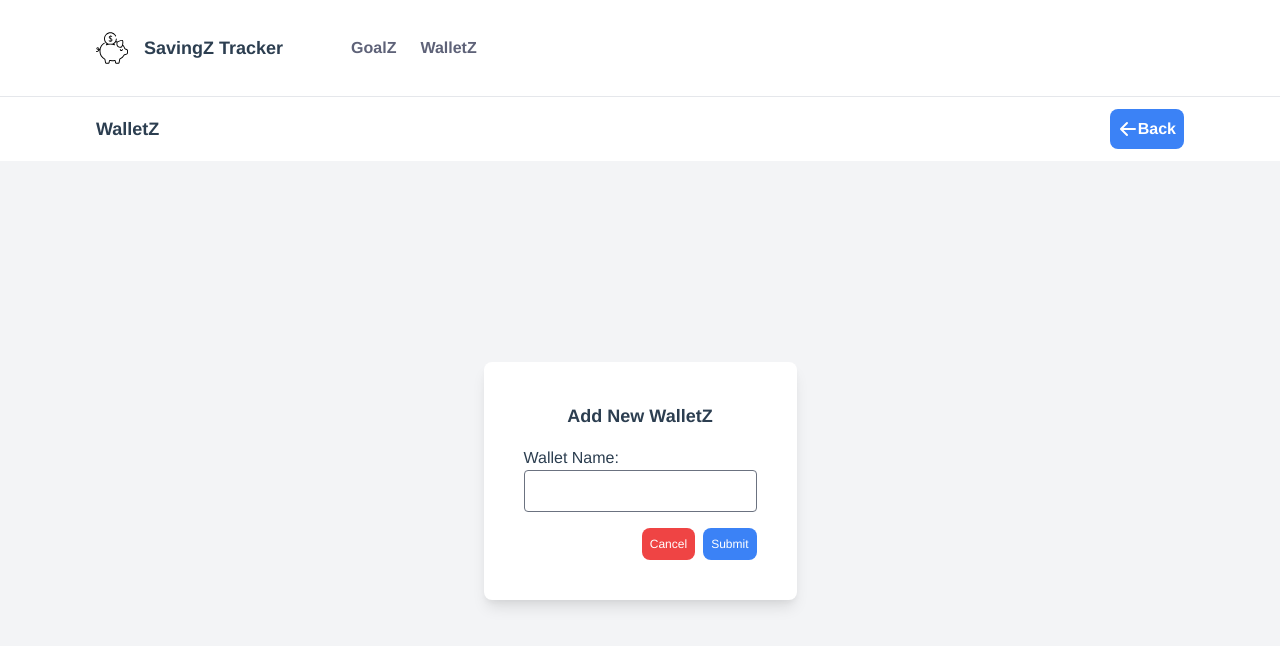
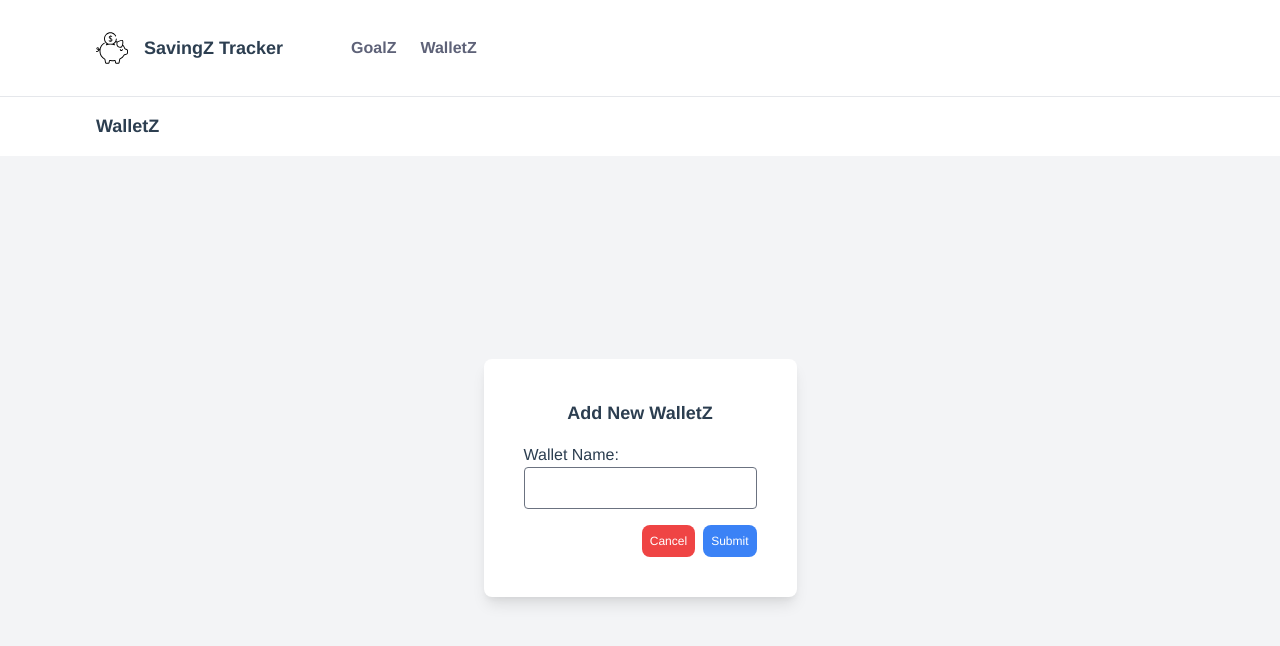
Before and after one commit to Zeaventyyy/SavingZ-Tracker, a Vue app: page /walletz/create in a window 1280 px wide. Shown: the top 646 px of the page. Built offline with nearby package versions, Linux system fonts and the light colour scheme; what vue-sweetalert2 would draw is missing.

Commit message:
Redirected to walletz upon submit and fixed layout

```diff
--- a/src/components/walletz/WalletzAddEdit.vue
+++ b/src/components/walletz/WalletzAddEdit.vue
@@ -1,27 +1,7 @@
 <template>
   <div class="flex flex-col h-full">
-    <div class="flex flex-1 justify-between items-center p-3 pl-24 pr-24">
+    <div class="flex justify-between items-center ml-24 mr-24 h-16">
       <h1 class="text-lg font-bold">{{ menutitle }}</h1>
-      <router-link
-        to="/walletz"
-        class="flex items-center p-2 bg-blue-500 hover:bg-blue-100 hover:text-blue-500 rounded-lg text-white font-semibold"
-      >
-        <svg
-          xmlns="http://www.w3.org/2000/svg"
-          class="h-5 w-5"
-          viewBox="0 0 20 20"
-          fill="currentColor"
-        >
-          <path
-            fill-rule="evenodd"
-            d="M9.707 16.707a1 1 0 01-1.414 0l-6-6a1 1 0 010-1.414l6-6a1 1 0 011.414 1.414L5.414 9H17a1 1 0 110 2H5.414l4.293 4.293a1 1 0 010 1.414z"
-            clip-rule="evenodd"
-          />
-        </svg>
-        <div>
-          {{ buttontitle }}
-        </div>
-      </router-link>
     </div>
 
     <div class="h-full w-full justify-center items-center flex bg-gray-100">
@@ -117,6 +97,7 @@ export default {
     saveWallets() {
       const parsed = JSON.stringify(this.wallets);
       localStorage.setItem("wallets", parsed);
+      this.$router.push({ path: "/walletz" });
     },
     formData() {
       if (this.destination != null) {
```
